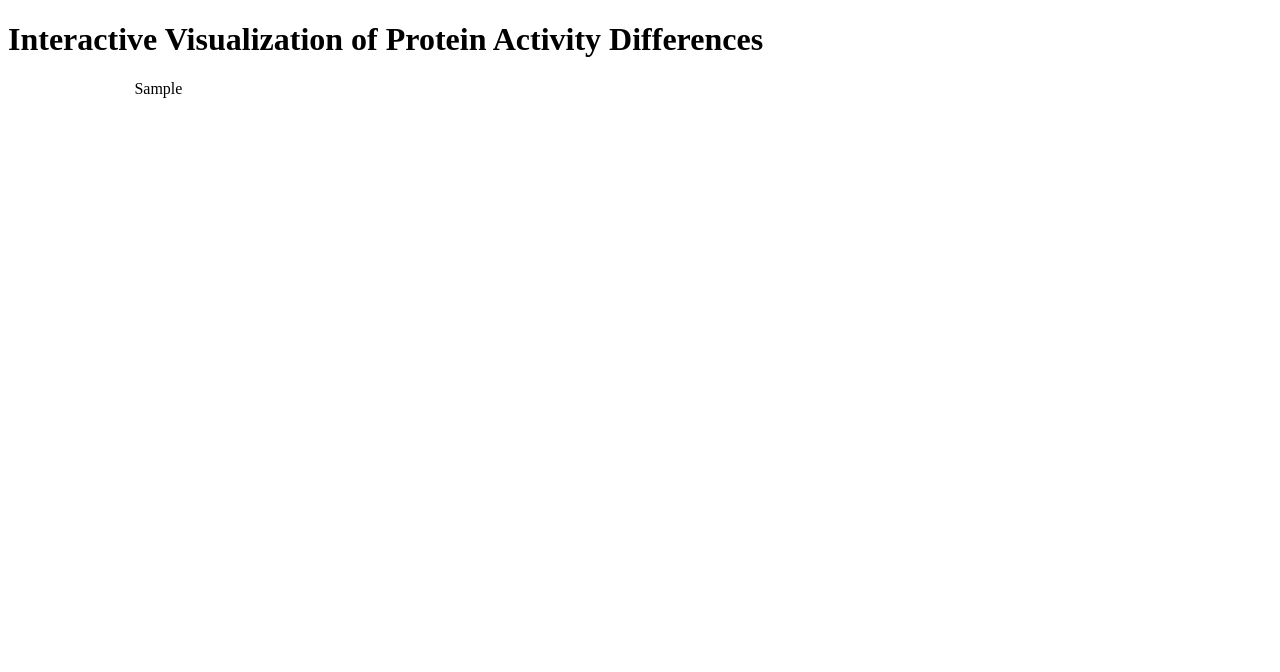
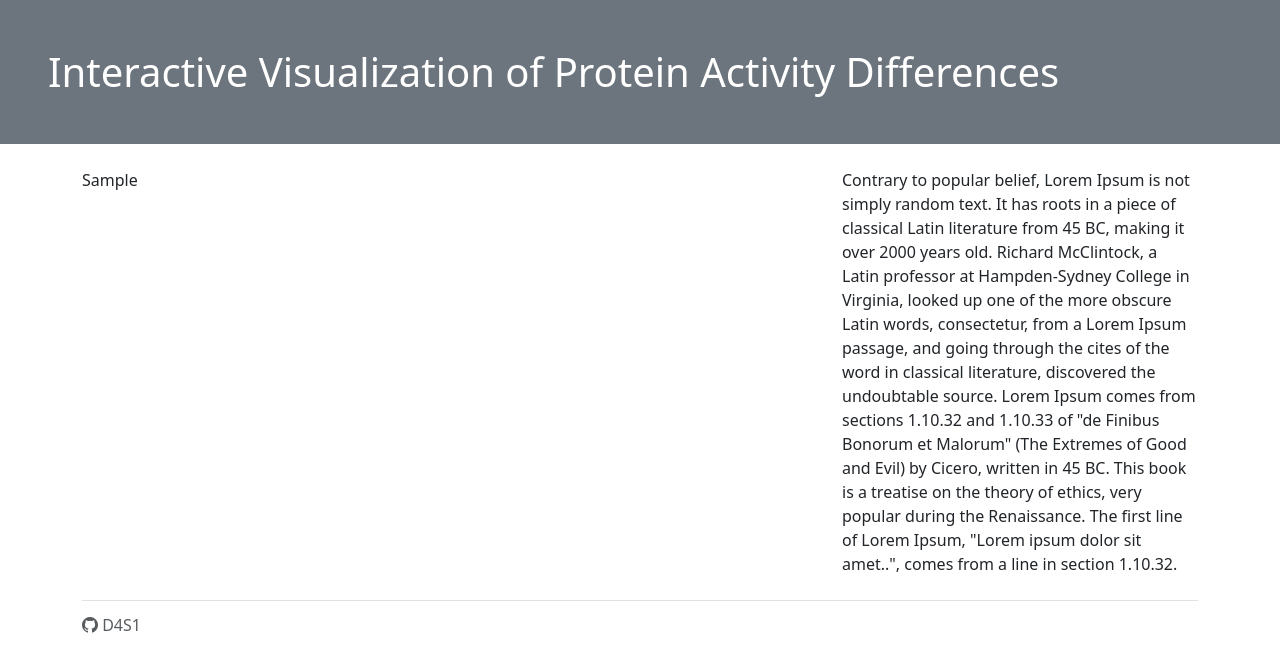
Before and after one commit to D4S1/ivpad, a Flask app: template templates/main.html in a window 1280 px wide. Shown: the top 672 px of the page. Run offline with Flask 3, Linux system fonts and the light colour scheme; the template is opened without the code that fills it: most values are stand-ins (such as "Sample title", 1, 10 or a date in 2020); parts of the project's set-up code (start-up, migrations or seed data) failed here and were passed over; some libraries are stand-ins or nearby versions.

Commit message:
html revamp

```diff
--- a/page.py
+++ b/page.py
@@ -41,6 +41,7 @@ def show_boxplot(gene):
     Returns:
     str: The HTML div of the box plot for the specified gene.
     """
+    # f"https://mygene.info/v3/gene/{gene_id}?species=Human&fields=generif&dotfield=false&size=10"
     return utils.plot_gene(df_box, gene)
 
 
--- a/templates/main.html
+++ b/templates/main.html
@@ -1,28 +1,73 @@
 <!DOCTYPE html>
-<html lang="pl">
+<html lang="en">
 <head>
   <meta charset="UTF-8">
-    <title>Wizualizacja aktywności białek</title>
+  <title>IVPAD</title>
 
+  <link href="https://cdn.jsdelivr.net/npm/bootstrap@5.3.3/dist/css/bootstrap.min.css" rel="stylesheet">
+  <link rel="stylesheet" href="https://cdn.jsdelivr.net/npm/bootstrap-icons@1.11.3/font/bootstrap-icons.min.css">
   <script src="https://cdn.plot.ly/plotly-3.0.1.min.js" charset="utf-8"></script>
-    <style>
-        #volcano-plot, #boxplot-plot {
-            width: 80%;
-            margin: auto;
-        }
-    </style>
 </head>
 <body>
 
-    <h1>Interactive Visualization of Protein Activity Differences</h1>
+  <!-- Header -->
+  <div class="h1 bg-secondary text-white p-5">
+    Interactive Visualization of Protein Activity Differences
+  </div>
 
+  <!-- Vulcano section -->
+  <div class="container my-4">
+    <div class="row">
+      <div class="col-8">
         <div id="volcano-plot">
             {{ vulcano_plot|safe }}
         </div>
+      </div>
+      <div class="col-4 d-flex align-items-center">
+        <div>
+            Contrary to popular belief, Lorem Ipsum is not simply random text. It has roots in a piece of classical Latin literature from 45 BC, making it over 2000 years old. Richard McClintock, a Latin professor at Hampden-Sydney College in Virginia, looked up one of the more obscure Latin words, consectetur, from a Lorem Ipsum passage, and going through the cites of the word in classical literature, discovered the undoubtable source. Lorem Ipsum comes from sections 1.10.32 and 1.10.33 of "de Finibus Bonorum et Malorum" (The Extremes of Good and Evil) by Cicero, written in 45 BC. This book is a treatise on the theory of ethics, very popular during the Renaissance. The first line of Lorem Ipsum, "Lorem ipsum dolor sit amet..", comes from a line in section 1.10.32.
+        </div>
+      </div>
+    </div>
+  </div>
 
+  <!-- Boxplot section -->
+  <div id="boxplot-section" class="container mb-4" style="display: none;">
+    <div class="row">
+      <div class="col-md-6">
+        <div id="boxplot-plot"></div>
+      </div>
+      <div class="col-md-6 d-flex align-self-center flex-column p-3">
+        <div class="">
+          <h5 class="h-5">Top Publications where the sele cted gene name was reported</h5>
+          <ul class="list-group">
+            <li class="list-group-item">Publication 1</li>
+            <li class="list-group-item">Publication 2</li>
+            <li class="list-group-item">Publication 3</li>
+            <li class="list-group-item">Publication 4</li>
+            <li class="list-group-item">Publication 5</li>
+            <li class="list-group-item">Publication 6</li>
+            <li class="list-group-item">Publication 7</li>
+            <li class="list-group-item">Publication 8</li>
+            <li class="list-group-item">Publication 9</li>
+            <li class="list-group-item">Publication 10</li>
+          </ul>
+        </div>
+      </div>
+    </div>
+  </div>
 
-    <div id="boxplot-plot"></div>
+  <div class="container">
+    <footer class="d-flex flex-wrap justify-content-between align-items-center py-3 my-4 border-top">
+      <div class="col-md-4 d-flex align-items-center">
+        <a href="https://github.com/D4S1" class="mb-3 me-2 mb-md-0 text-body-secondary text-decoration-none lh-1">
+            <i class="bi bi-github"></i>
+            D4S1
+        </a>
+      </div>
 
+    </footer>
+  </div>
 
     <script>
         let volcanoPlot = document.getElementById("{{vulcano_id}}");
@@ -34,6 +79,7 @@
                 fetch(`/boxplot/${gene}`)
                     .then(response => response.text())
                     .then(html => {
+                        document.getElementById('boxplot-section').style.display = 'block';
                         const container = document.getElementById('boxplot-plot');
                         container.innerHTML = html;
 
@@ -53,5 +99,7 @@
         });
 
     </script>
+  <!-- Bootstrap JS -->
+  <script src="https://cdn.jsdelivr.net/npm/bootstrap@5.3.3/dist/js/bootstrap.bundle.min.js"></script>
 </body>
 </html>
```
Lines whose indentation alone changed are shown as unchanged.
